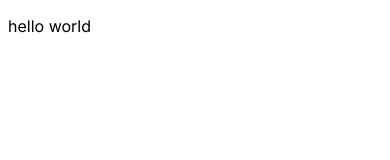
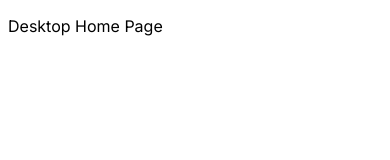
Before and after one commit to smile168/beimeiguoyan, a Next.js app: page / in a window 390 px wide. Shown: the top 160 px of the page. Built offline with nearby package versions, Linux system fonts and the light colour scheme.

Commit message:
test mobile desktop

```diff
--- /dev/null
+++ b/src/app/mobile/page.js
@@ -0,0 +1,3 @@
+export default function MobileßHome() {
+  return <p>mobile home page</p>;
+}
--- a/src/app/page.js
+++ b/src/app/page.js
@@ -1,5 +1,15 @@
-import Image from 'next/image';
+'use client';
+import { useEffect, useState } from 'react';
+import MobileHome from '../app/mobile/page';
 
-export default function Home() {
-  return <p>hello world</p>;
+export default function Home(props) {
+  const [isMobile, setIsMobile] = useState(false);
+
+  useEffect(() => {
+    const userAgent = window.navigator.userAgent;
+    const mobileRegex =
+      /Android|webOS|iPhone|iPad|iPod|BlackBerry|IEMobile|Opera Mini/i;
+    setIsMobile(mobileRegex.test(userAgent));
+  });
+  return <>{!isMobile ? <p>Desktop Home Page</p> : <MobileHome />}</>;
 }
```
